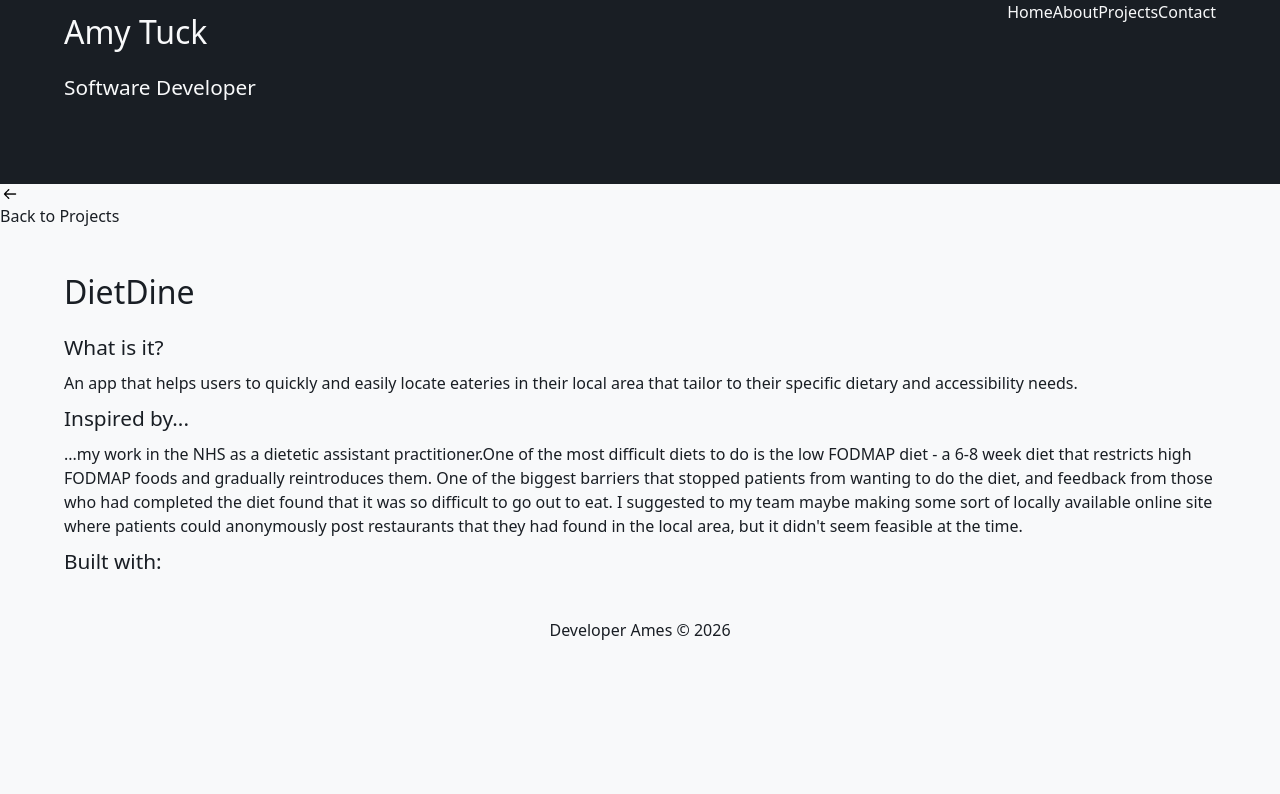
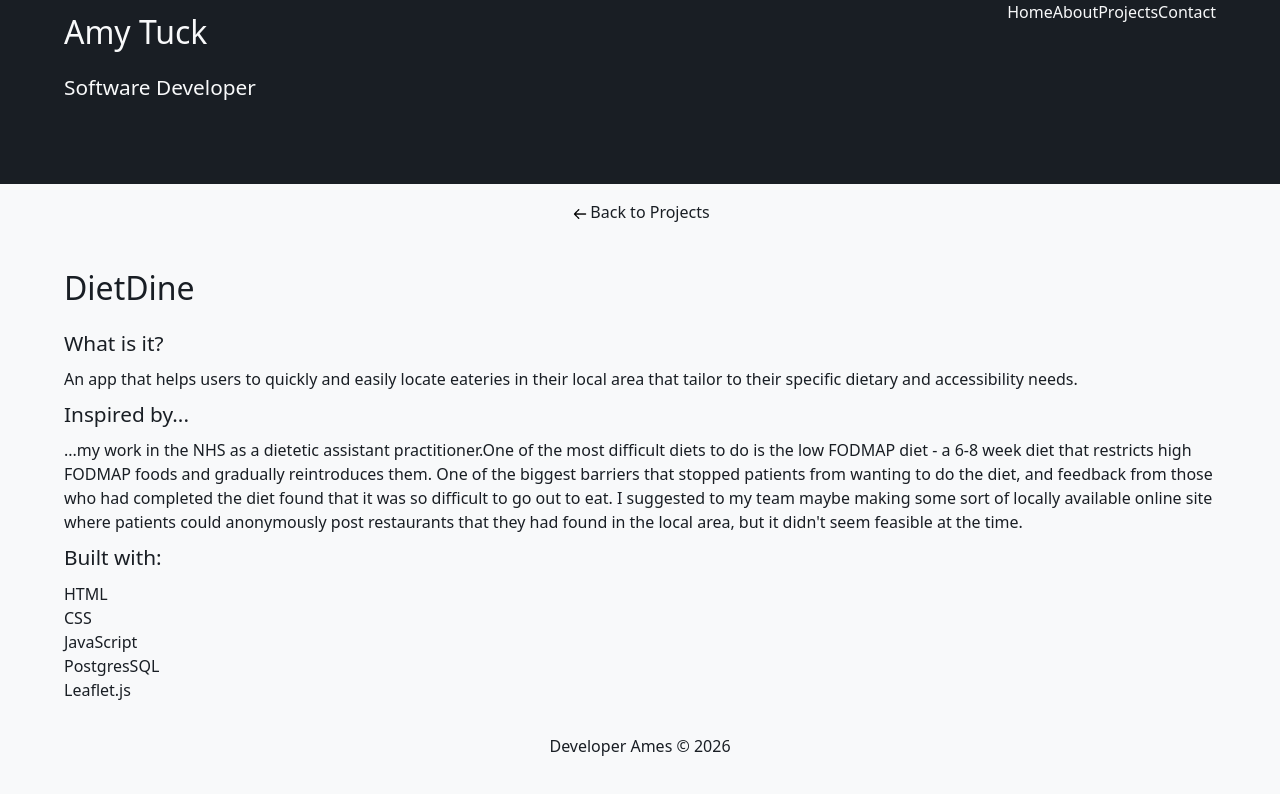
Before and after one commit to DeveloperAmes/portfolio, a Next.js app: page /projects/1 in a window 1280 px wide. Shown: the top 794 px of the page. Built offline with nearby package versions, Linux system fonts and the light colour scheme.

Commit message:
style: fix Back to Projects button with inline block

```diff
--- a/src/app/components/BackToProjectsPage.jsx
+++ b/src/app/components/BackToProjectsPage.jsx
@@ -1,10 +1,17 @@
 import Link from "next/link";
 import Image from "next/image";
+import linkStyles from "@/app/styles/backtoprojects.module.css";
 
 export default function BackToProjectsPage() {
   return (
-    <Link href={"/projects"}>
-      <Image src={"/assets/backarrow.png"} alt="" height={20} width={20} />
+    <Link href={"/projects"} className={linkStyles.link}>
+      <Image
+        src={"/assets/backarrow.png"}
+        alt=""
+        height={20}
+        width={20}
+        className={linkStyles.arrow}
+      />
       Back to Projects
     </Link>
   );
--- a/src/app/components/ProjectPage.jsx
+++ b/src/app/components/ProjectPage.jsx
@@ -12,7 +12,7 @@ export default function ProjectPage({
       <h3>Inspired by...</h3>
       <p>{p2content}</p>
       <h4>Built with:</h4>
-      <p>{p3content}</p>
+      {p3content}
     </section>
   );
 }
--- a/src/app/projects/1/page.js
+++ b/src/app/projects/1/page.js
@@ -13,6 +13,15 @@ export default function Project1() {
         p2content={
           "...my work in the NHS as a dietetic assistant practitioner.One of the most difficult diets to do is the low FODMAP diet - a 6-8 week diet that restricts high FODMAP foods and gradually reintroduces them. One of the biggest barriers that stopped patients from wanting to do the diet, and feedback from those who had completed the diet found that it was so difficult to go out to eat. I suggested to my team maybe making some sort of locally available online site where patients could anonymously post restaurants that they had found in the local area, but it didn't seem feasible at the time."
         }
+        p3content={
+          <ul>
+            <li>{"HTML"}</li>
+            <li>{"CSS"}</li>
+            <li>{"JavaScript"}</li>
+            <li>{"PostgresSQL"}</li>
+            <li>{"Leaflet.js"}</li>
+          </ul>
+        }
       />
     </main>
   );
--- /dev/null
+++ b/src/app/styles/backtoprojects.module.css
@@ -0,0 +1,7 @@
+.link {
+  margin: 1rem auto auto auto;
+}
+
+.arrow {
+  display: inline-block;
+}
```
